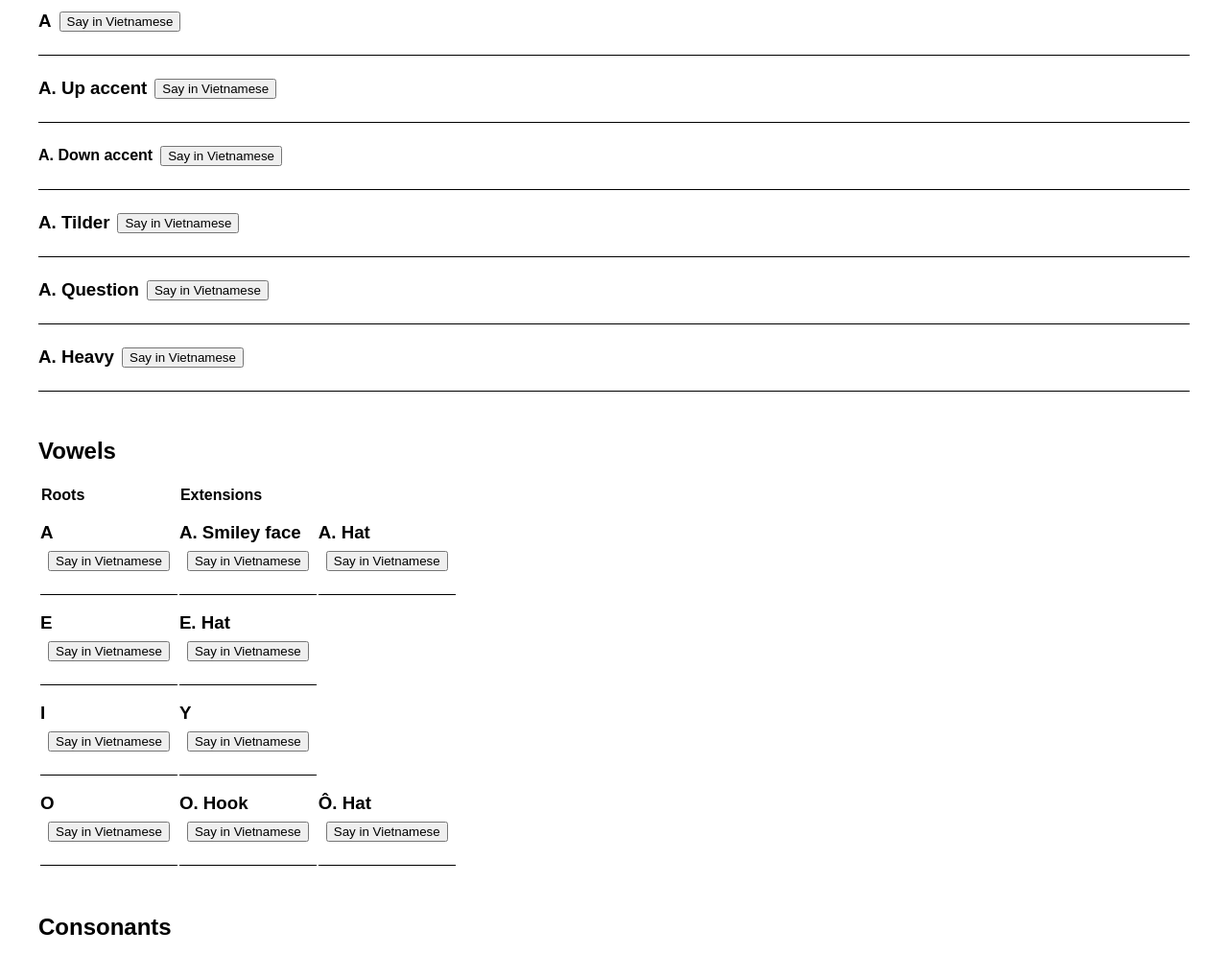
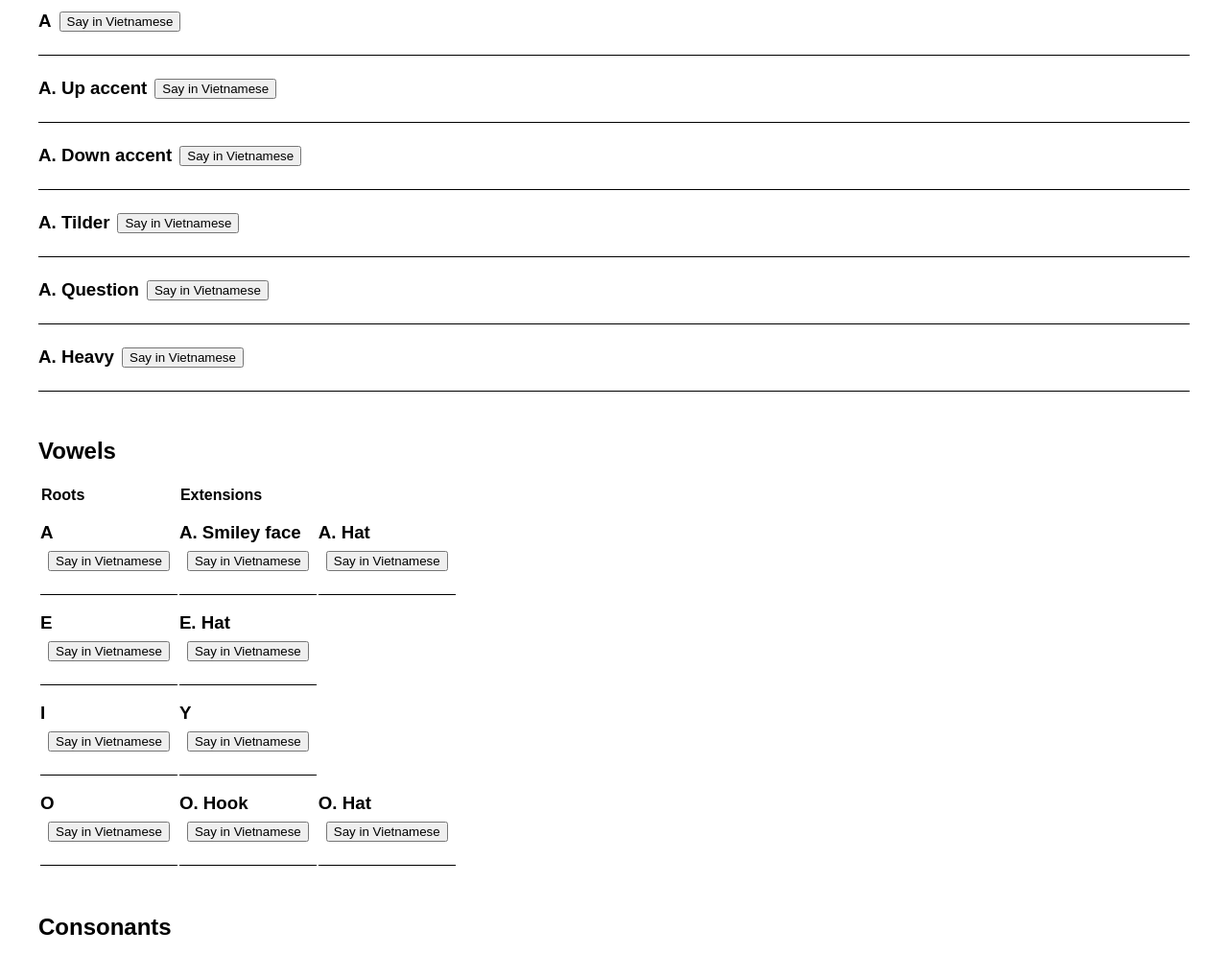
Before and after one commit to hellogareth/assistive-vietnamese, a plain HTML site: page index.html in a window 1280 px wide. Shown: the part 460-1480 px from the top of the page at 96% size. Drawn offline with Linux system fonts and the light colour scheme.

Commit message:
Adds h3 to missing item

```diff
--- a/index.html
+++ b/index.html
@@ -123,7 +123,8 @@
           </button>
         </li>
 
-        <li>A. Down accent
+        <li>
+          <h3>A. Down accent</h3>
           <button class="sayVN" value="À">
             Say in Vietnamese
             <audio rel="noreferrer" src="" hidden controls>
@@ -252,7 +253,7 @@
             </td>
 
             <td>
-              <h3>Ô. Hat</h3>
+              <h3>O. Hat</h3>
               <button class="sayVN" value="Ô">
                 Say in Vietnamese
                 <audio rel="noreferrer" src="" hidden controls>
```
